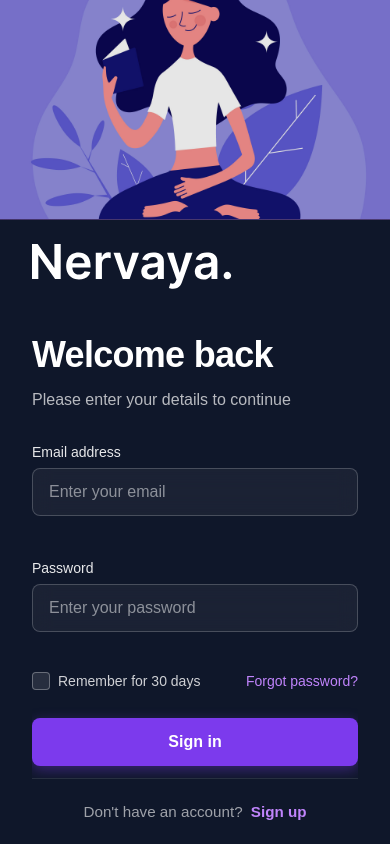
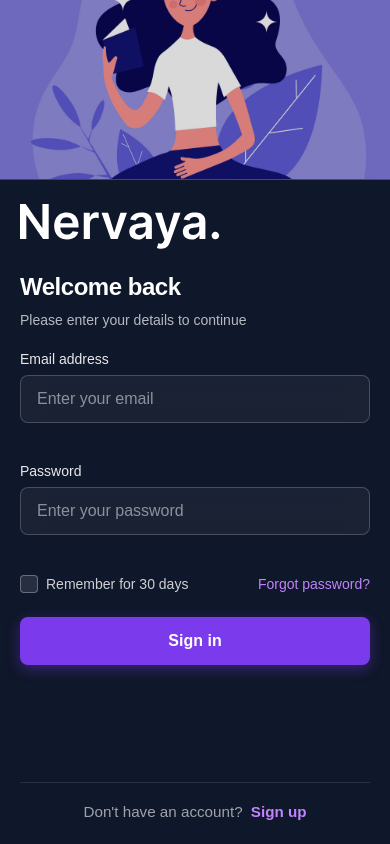
Before and after one commit to Nervaya/Nervaya, a Next.js app: page /login in a window 390 px wide. Built offline with nearby package versions, Linux system fonts and the light colour scheme.

Commit message:
Added teh Scroll Bar Styles

```diff
--- a/src/app/globals.css
+++ b/src/app/globals.css
@@ -35,3 +35,36 @@ a {
   color: inherit;
   text-decoration: none;
 }
+
+/* Custom Scrollbar Styling - Thin and Styled */
+/* For Firefox */
+* {
+  scrollbar-width: thin;
+  scrollbar-color: rgba(168, 85, 247, 0.5) rgba(15, 23, 42, 0.3);
+}
+
+/* Webkit Scrollbar (Chrome, Safari, Edge) */
+*::-webkit-scrollbar {
+  width: 8px;
+  height: 8px;
+}
+
+*::-webkit-scrollbar-track {
+  background: rgba(15, 23, 42, 0.3);
+  border-radius: 10px;
+}
+
+*::-webkit-scrollbar-thumb {
+  background: rgba(168, 85, 247, 0.5);
+  border-radius: 10px;
+  border: 2px solid rgba(15, 23, 42, 0.3);
+  transition: background 0.2s ease;
+}
+
+*::-webkit-scrollbar-thumb:hover {
+  background: rgba(168, 85, 247, 0.7);
+}
+
+*::-webkit-scrollbar-thumb:active {
+  background: rgba(168, 85, 247, 0.9);
+}
--- a/src/components/auth/AnimatedAuthForm.module.css
+++ b/src/components/auth/AnimatedAuthForm.module.css
@@ -95,6 +95,7 @@
     flex: 1;
     position: relative;
     overflow: hidden;
+    min-height: 0;
 }
 
 .formWrapper {
@@ -138,6 +139,37 @@
     transition: opacity 0.4s ease, transform 0.4s cubic-bezier(0.2, 0, 0.2, 1);
     pointer-events: none;
     opacity: 0;
+    overflow-y: auto;
+    overflow-x: hidden;
+    -webkit-overflow-scrolling: touch;
+    scrollbar-width: thin;
+    scrollbar-color: rgba(168, 85, 247, 0.6) rgba(255, 255, 255, 0.1);
+}
+
+/* Custom scrollbar for form panels */
+.formPanel::-webkit-scrollbar {
+    width: 6px;
+}
+
+.formPanel::-webkit-scrollbar-track {
+    background: rgba(255, 255, 255, 0.05);
+    border-radius: 10px;
+    margin: 8px 0;
+}
+
+.formPanel::-webkit-scrollbar-thumb {
+    background: rgba(168, 85, 247, 0.6);
+    border-radius: 10px;
+    border: 1px solid rgba(255, 255, 255, 0.1);
+    transition: background 0.2s ease;
+}
+
+.formPanel::-webkit-scrollbar-thumb:hover {
+    background: rgba(168, 85, 247, 0.8);
+}
+
+.formPanel::-webkit-scrollbar-thumb:active {
+    background: rgba(168, 85, 247, 1);
 }
 
 .formPanel.loginPanel {
@@ -283,6 +315,7 @@
     align-items: center;
     user-select: none;
     border-left: 1px solid rgba(255, 255, 255, 0.1);
+    min-height: 0;
 }
 
 /* Glass effect overlay over the illustration */
@@ -291,6 +324,8 @@
     position: absolute;
     inset: 0;
     background: radial-gradient(circle at center, rgba(120, 40, 200, 0.1) 0%, transparent 70%);
+    z-index: 0;
+    pointer-events: none;
 }
 
 .illustrationContent {
@@ -301,12 +336,13 @@
     justify-content: center;
     align-items: center;
     padding: 0;
+    min-height: 100%;
+    z-index: 2;
 }
 
 .illustrationImage {
-    width: 100%;
-    height: 100%;
-    object-fit: cover;
+    object-fit: cover !important;
+    object-position: center !important;
     filter: brightness(0.9);
 }
 
@@ -324,6 +360,7 @@
         height: auto;
         min-height: 100vh;
         overflow-y: auto;
+        align-items: flex-start;
     }
 
     .wrapper {
@@ -339,15 +376,160 @@
     .illustrationSection {
         display: flex;
         width: 100%;
-        height: 220px;
-        min-height: 220px;
+        height: 200px;
+        min-height: 200px;
+        max-height: 200px;
         flex: none;
         border-left: none;
         border-bottom: 1px solid rgba(255, 255, 255, 0.1);
+        position: relative;
+        overflow: hidden;
+        background: linear-gradient(135deg, rgba(120, 40, 200, 0.4) 0%, rgba(168, 85, 247, 0.4) 100%);
+    }
+
+    .illustrationSection::before {
+        z-index: 0;
+    }
+
+    .illustrationContent {
+        position: relative !important;
+        width: 100% !important;
+        height: 100% !important;
+        min-height: 200px !important;
+        max-height: 200px !important;
+        z-index: 1;
+    }
+
+    .illustrationImage {
+        object-fit: cover !important;
+        object-position: center !important;
+        filter: brightness(0.85);
     }
 
     .formSection {
-        padding: 1.5rem 2rem;
+        padding: 2rem 1.5rem;
         flex: 1;
+        min-height: 0;
+        display: flex;
+        flex-direction: column;
+    }
+
+    .formContent {
+        flex: 1;
+        display: flex;
+        flex-direction: column;
+        min-height: 0;
+        max-width: 100%;
+    }
+
+    .logoContainer {
+        margin-bottom: 1.5rem;
+    }
+
+    .header {
+        margin-bottom: 1.5rem;
+    }
+
+    .title {
+        font-size: 1.75rem;
+        margin-bottom: 0.5rem;
+    }
+
+    .subtitle {
+        font-size: 0.9375rem;
+    }
+
+    .formContainer {
+        flex: 1;
+        min-height: 0;
+        overflow: visible;
+        display: flex;
+        flex-direction: column;
+    }
+
+    .formWrapper {
+        height: auto;
+        min-height: 100%;
+        display: flex;
+        flex-direction: column;
+        position: relative;
+    }
+
+    .formWrapper.showLogin .loginPanel,
+    .formWrapper.showSignup .signupPanel {
+        position: relative;
+        height: auto;
+        min-height: auto;
+        overflow: visible;
+        opacity: 1;
+        pointer-events: auto;
+        transform: translateX(0);
+        display: flex;
+    }
+
+    .formWrapper.showLogin .signupPanel,
+    .formWrapper.showSignup .loginPanel {
+        display: none;
+    }
+
+    .formPanel {
+        position: relative;
+        height: auto;
+        min-height: auto;
+        overflow: visible;
+    }
+
+    .form {
+        gap: 1.125rem;
+    }
+
+    .formOptions {
+        flex-wrap: wrap;
+        gap: 0.75rem;
+        margin-top: 0;
+        margin-bottom: 0.5rem;
+    }
+
+    .switchContainer {
+        margin-top: 1.5rem;
+        padding-top: 1.25rem;
     }
 }
+
+@media (max-width: 480px) {
+    .formSection {
+        padding: 1.5rem 1.25rem;
+    }
+
+    .title {
+        font-size: 1.5rem;
+    }
+
+    .subtitle {
+        font-size: 0.875rem;
+    }
+
+    .logoContainer {
+        margin-bottom: 1.25rem;
+    }
+
+    .header {
+        margin-bottom: 1.25rem;
+    }
+
+    .form {
+        gap: 1rem;
+    }
+
+    .illustrationSection {
+        height: 180px;
+        min-height: 180px;
+        max-height: 180px;
+        background: linear-gradient(135deg, rgba(120, 40, 200, 0.4) 0%, rgba(168, 85, 247, 0.4) 100%);
+    }
+
+    .illustrationContent {
+        min-height: 180px !important;
+        max-height: 180px !important;
+    }
+}
--- a/src/components/auth/AnimatedAuthForm.tsx
+++ b/src/components/auth/AnimatedAuthForm.tsx
@@ -200,6 +200,7 @@ export default function AnimatedAuthForm({ initialMode = 'login' }: AnimatedAuth
                             exit={{ opacity: 0, scale: 1.05 }}
                             transition={{ duration: 0.5 }}
                             className={styles.illustrationContent}
+                            style={{ position: 'relative', width: '100%', height: '100%' }}
                         >
                             <Image
                                 src={isLogin ? '/assets/auth/login-illustration.jpg' : '/assets/auth/signup-illustration.png'}
@@ -208,6 +209,7 @@ export default function AnimatedAuthForm({ initialMode = 'login' }: AnimatedAuth
                                 className={styles.illustrationImage}
                                 priority
                                 sizes="(max-width: 768px) 100vw, 50vw"
+                                style={{ objectFit: 'cover', objectPosition: 'center' }}
                             />
                         </motion.div>
                     </AnimatePresence>
```
